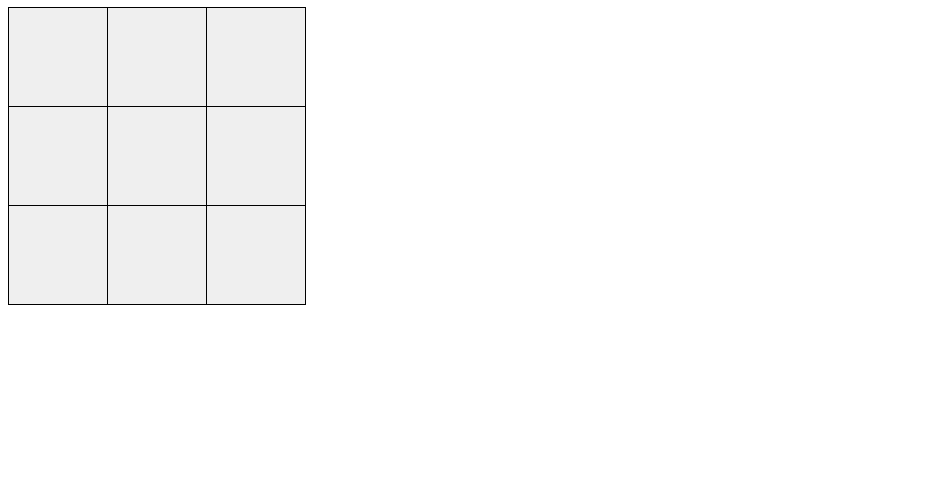
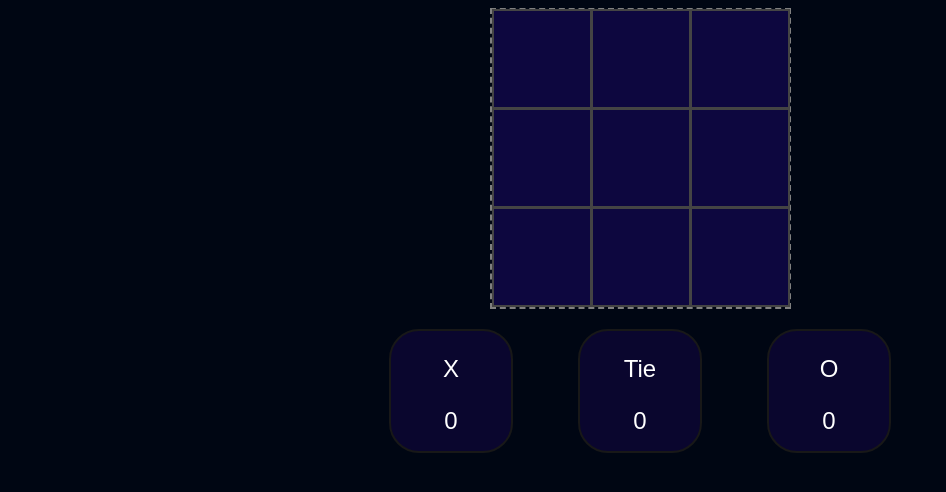
Before and after one commit to Marok07/minigame, a React (Vite) app: page / in a window 1280 px wide. Shown: the top 492 px of the page, without its empty margins (0-946 px from the left). Built offline with nearby package versions, Linux system fonts and the light colour scheme.

Commit message:
win counting, tie counting, styling

```diff
--- a/src/App.css
+++ b/src/App.css
@@ -1,10 +1,32 @@
+html {
+    background-color: #000613;
+    font-family: "Arial", sans-serif;
+}
+.App {
+    display: flex;
+    flex-direction: column;
+    align-items: center;
+}
+.board {
+    border: 2px dashed gray;
+    padding: 0;
+    text-align: center;
+    color: white;
+}
+.board > button {
+    color: white;
+    width: 150px;
+    border-radius: 5px;
+    background-color: #000f64;
+}
 .board-row {
     display: flex;
 }
 .square {
+    background-color: #0d073f;
     width: 100px;
     height: 100px;
-    border: 1px solid black;
+    border: 2px solid #444444;
     font-size: 85px;
     margin-top: -1px;
     margin-right: -1px;
@@ -13,5 +35,24 @@
     justify-content: center;
 }
 .square.lastcell {
-    background-color: lightgray;
+    background-color: #000f64;
 }
+.win-count {
+    width: 50%;
+    font-size: 24px;
+    margin-top: 20px;
+    display: flex;
+    justify-content: space-evenly;
+}
+.player > span && .player > p {
+    background-color: #0a062e;
+}
+.player {
+    text-align: center;
+    color: white;
+    background-color: #0a062e;
+    border: 2px solid #181818;
+    border-radius: 30px;
+    width: 120px;
+    height: 120px;
+}
--- a/src/App.jsx
+++ b/src/App.jsx
@@ -1,10 +1,54 @@
+import { useEffect, useState } from "react";
 import "./App.css";
 import { Board } from "./components/Board";
+import { WinCount } from "./components/Wincount";
+
+const WIN_COUNT_KEY = "WinCount";
+const INITIAL_COUNTS = { xWins: 0, oWins: 0, ties: 0 };
+
+function readWinCount() {
+    const savedCounts = localStorage.getItem(WIN_COUNT_KEY);
+    if (!savedCounts) return INITIAL_COUNTS;
+
+    try {
+        const counts = JSON.parse(savedCounts);
+        if (
+            typeof counts.xWins === "number" &&
+            typeof counts.oWins === "number" &&
+            typeof counts.ties === "number"
+        ) {
+            return counts;
+        }
+    } catch (error) {
+        console.error("Could not read saved win counts.", error);
+    }
+
+    return INITIAL_COUNTS;
+}
 
 function App() {
+    const [counts, setCounts] = useState(readWinCount);
+
+    useEffect(() => {
+        localStorage.setItem(WIN_COUNT_KEY, JSON.stringify(counts));
+    }, [counts]);
+
+    function handleGameEnd(winner) {
+        setCounts((currentCounts) => {
+            if (winner === "X") {
+                return { ...currentCounts, xWins: currentCounts.xWins + 1 };
+            }
+            if (winner === "O") {
+                return { ...currentCounts, oWins: currentCounts.oWins + 1 };
+            }
+            return { ...currentCounts, ties: currentCounts.ties + 1 };
+        });
+    }
+
     return (
         <div className="App">
-            <Board />
+            <Board onGameEnd={handleGameEnd} />
+            <WinCount counts={counts} />
         </div>
     );
 }
--- a/src/components/Board.jsx
+++ b/src/components/Board.jsx
@@ -1,7 +1,7 @@
 import { useState, useRef } from "react";
 import { PLAYER_X, PLAYER_O, Square } from "./Square";
 
-export function Board() {
+export function Board({ onGameEnd }) {
     const BOARD_SIDES = 3;
     const BOARD_INDICES = [...Array(BOARD_SIDES).keys()]; // [0, 1, 2]
     const CELL_COUNT = BOARD_SIDES * BOARD_SIDES;
@@ -32,10 +32,12 @@ export function Board() {
         if (isGameOver) {
             setWinner(player);
             setGameOver(true);
+            onGameEnd(player);
             return;
         }
         if (newStatus.every((cell) => cell)) {
             setGameOver(true);
+            onGameEnd(null);
         }
     }
     function handlePlayAgain() {
@@ -50,7 +52,7 @@ export function Board() {
         if (player !== PLAYER_X && player !== PLAYER_O) return;
         if (lastPlayer.current === player) return;
         if (status[idx]) return;
-        if (winner) return;
+        if (gameOver) return;
         lastPlayer.current = player;
         const newStatus = status.map((value, index) => (index === idx ? player : value));
         win_check(newStatus, player);
--- /dev/null
+++ b/src/components/Wincount.jsx
@@ -0,0 +1,18 @@
+export function WinCount({ counts }) {
+    return (
+        <div className="win-count">
+            <div className="player">
+                <p>X</p>
+                <span>{counts.xWins}</span>
+            </div>
+            <div className="player">
+                <p>Tie</p>
+                <span>{counts.ties}</span>
+            </div>
+            <div className="player">
+                <p>O</p>
+                <span>{counts.oWins}</span>
+            </div>
+        </div>
+    );
+}
```
